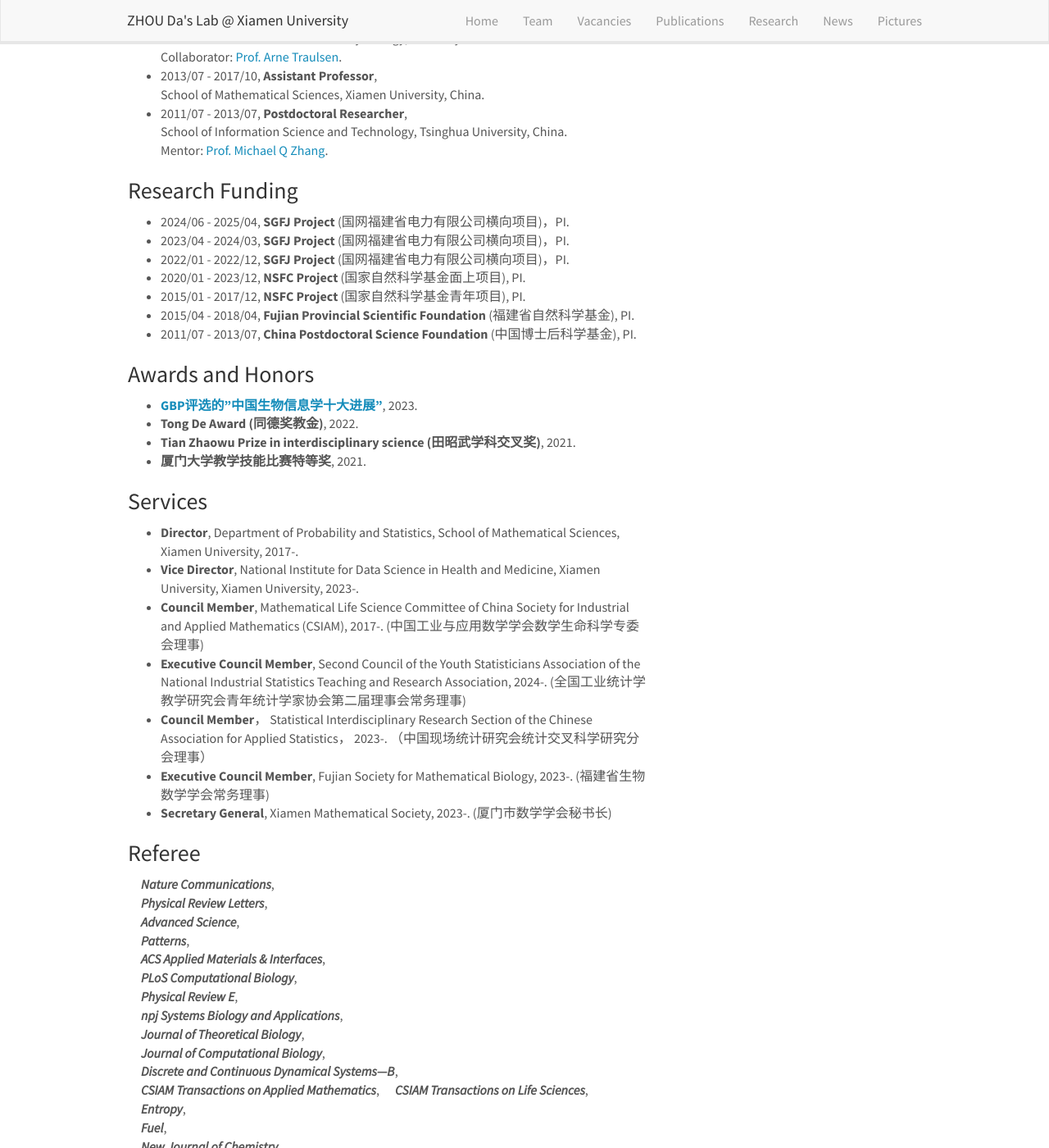
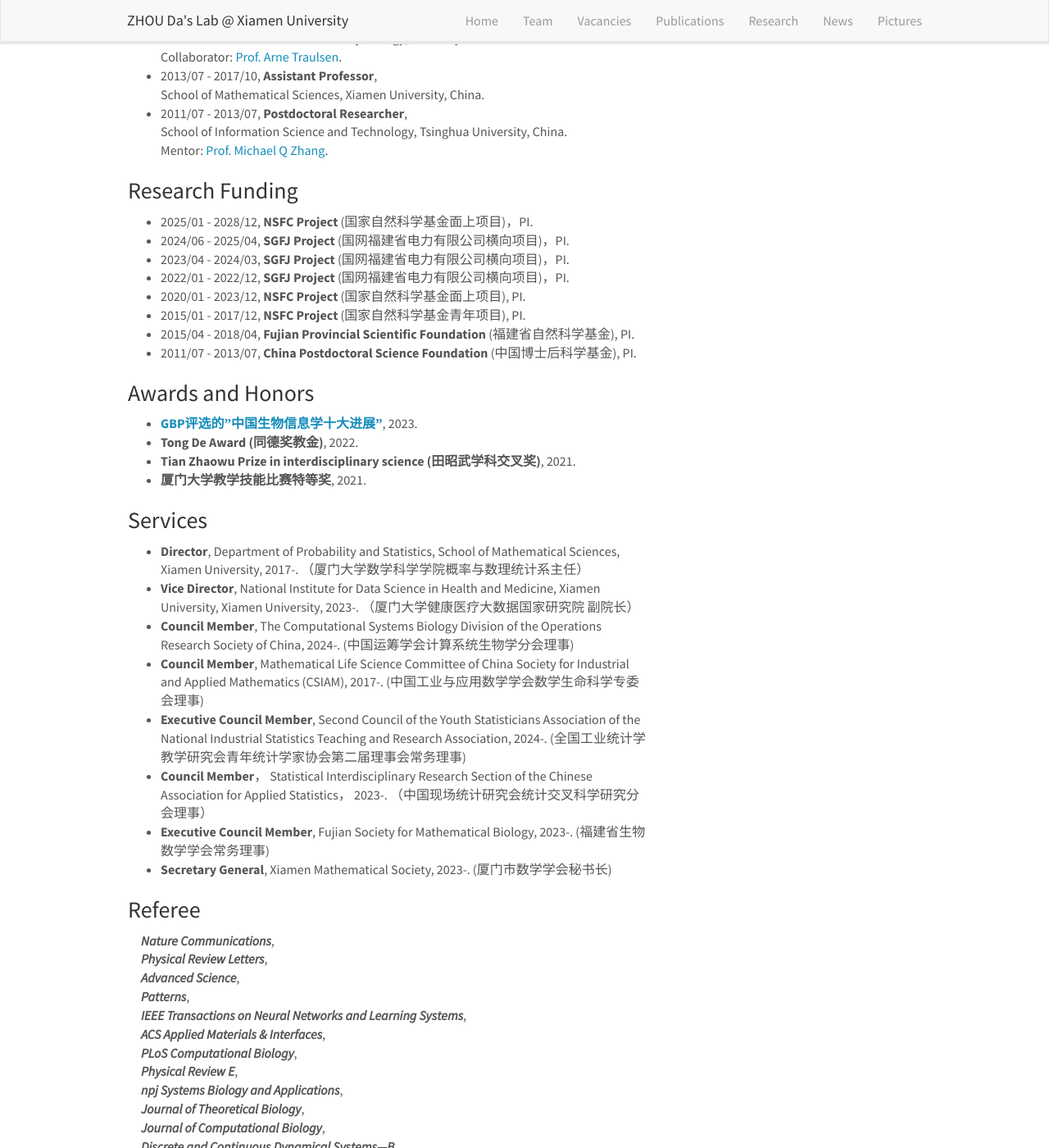
Before and after one commit to ZhouDaLab/zhoudalab.github.io, a Jekyll site: the page built from _pages/home.md, in a window 1280 px wide and 1400 px high, scrolled down 1047 px. Shown: the whole window at 82% size. Built offline with Jekyll 4.4.1, drawn with Linux system fonts in a browser that asks for light colours; nearby versions of some CDN libraries.

Commit message:
Update home.md

```diff
--- a/_pages/home.md
+++ b/_pages/home.md
@@ -49,7 +49,8 @@ Email：zhouda@xmu.edu.cn
 
 
 ### Research Funding
-- 2024/06 - 2025/04,  **SGFJ Project** (国网福建省电力有限公司横向项目)，PI.
+- 2025/01 - 2028/12, **NSFC Project** (国家自然科学基金面上项目)，PI.
+- 2024/06 - 2025/04, **SGFJ Project** (国网福建省电力有限公司横向项目)，PI.
 - 2023/04 - 2024/03, **SGFJ Project** (国网福建省电力有限公司横向项目)，PI.
 - 2022/01 - 2022/12, **SGFJ Project** (国网福建省电力有限公司横向项目)，PI.
 - 2020/01 - 2023/12, **NSFC Project** (国家自然科学基金面上项目), PI.
@@ -64,8 +65,9 @@ Email：zhouda@xmu.edu.cn
 - **厦门大学教学技能比赛特等奖**, 2021.
 
 ### Services
-- **Director**, Department of Probability and Statistics, School of Mathematical Sciences, Xiamen University, 2017-.
-- **Vice Director**, National Institute for Data Science in Health and Medicine, Xiamen University, Xiamen University, 2023-.
+- **Director**, Department of Probability and Statistics, School of Mathematical Sciences, Xiamen University, 2017-. （厦门大学数学科学学院概率与数理统计系主任）
+- **Vice Director**, National Institute for Data Science in Health and Medicine, Xiamen University, Xiamen University, 2023-. （厦门大学健康医疗大数据国家研究院 副院长）
+- **Council Member**, The Computational Systems Biology Division of the Operations Research Society of China, 2024-. (中国运筹学会计算系统生物学分会理事)
 - **Council Member**, Mathematical Life Science Committee of China Society for Industrial and Applied Mathematics (CSIAM), 2017-. (中国工业与应用数学学会数学生命科学专委会理事)
 - **Executive Council Member**, Second Council of the Youth Statisticians Association of the National Industrial Statistics Teaching and Research Association, 2024-. (全国工业统计学教学研究会青年统计学家协会第二届理事会常务理事)
 - **Council Member**， Statistical Interdisciplinary Research Section of the Chinese Association for Applied Statistics， 2023-. （中国现场统计研究会统计交叉科学研究分会理事）
@@ -78,6 +80,7 @@ Email：zhouda@xmu.edu.cn
 &emsp;***Physical Review Letters***,
 &emsp;***Advanced Science***,
 &emsp;***Patterns***,
+&emsp;***IEEE Transactions on Neural Networks and Learning Systems***,
 &emsp;***ACS Applied Materials & Interfaces***,
 &emsp;***PLoS Computational Biology***,
 &emsp;***Physical Review E***,
```
